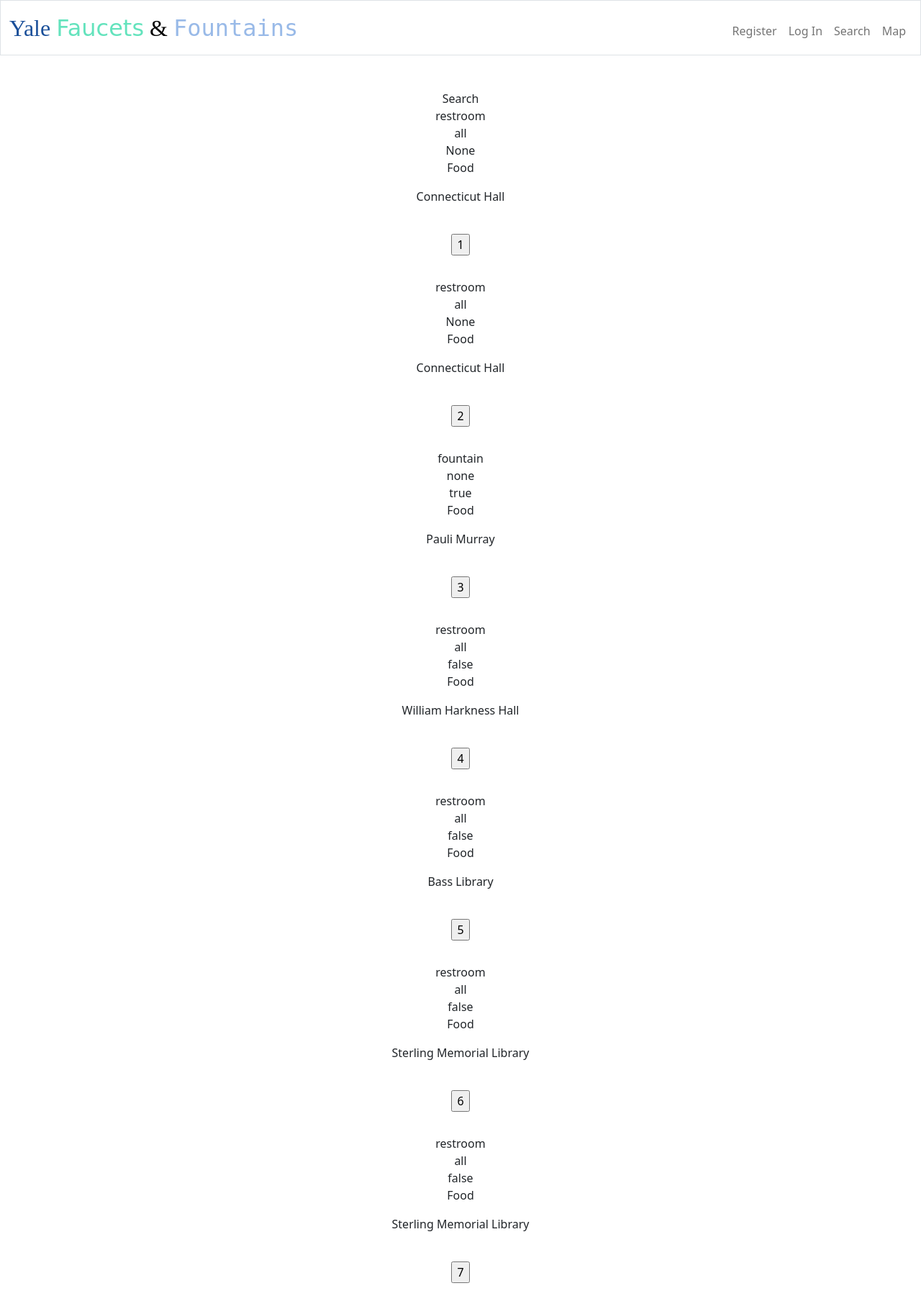
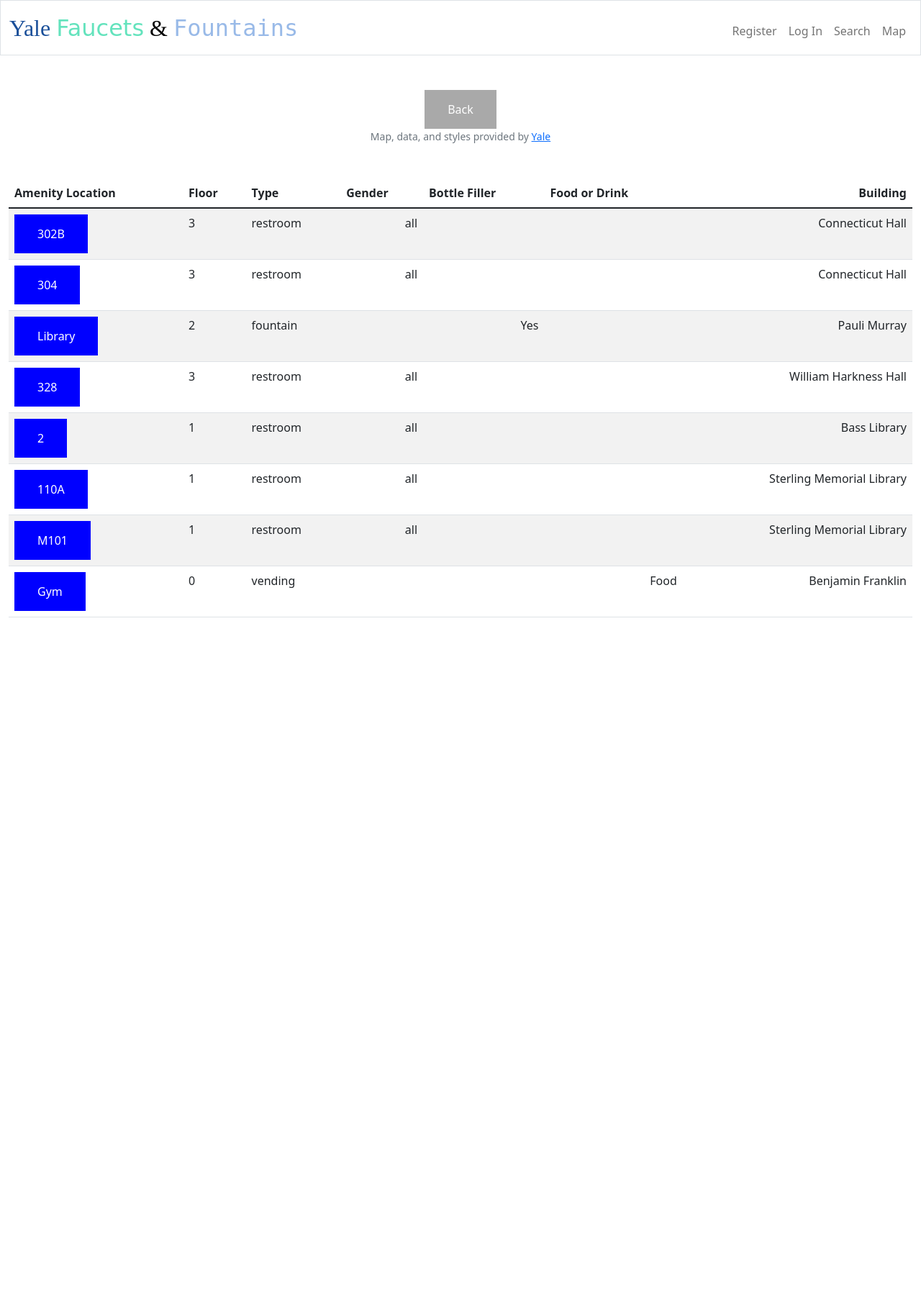
Before and after one commit to creedgar/finalproject, a Flask app: page /search in a window 1280 px wide. Shown: the top 1801 px of the page at 72% size. After the commit the page ends 858 px from the top, so only its background shows below. Run offline with Flask 2, Linux system fonts and the light colour scheme; some libraries are stand-ins or nearby versions.

Commit message:
lots of updates

```diff
--- a/app.py
+++ b/app.py
@@ -167,6 +167,7 @@ def search():
             avg_rev=(s/c)
         else:
             avg_rev="N/A"
+        print(amenity)
         return render_template("amenities.html", amenity=amenity, building=building, reviews=reviews, avg_rev=avg_rev)
     else:
         amenities=db.execute("SELECT * FROM amenities")
@@ -182,7 +183,7 @@ def review():
         rating=request.form.get("rating")
         id=request.form.get("amen")
         db.execute("INSERT INTO reviews (amenity_id, text, rating) VALUES (?, ?, ?)", id, review, rating)
-        amenity=db.execute("SELECT * FROM amenities WHERE id=?", id)
+        amenity=db.execute("SELECT * FROM amenities WHERE id=?", id)[0]
         build_id=db.execute("SELECT * FROM amenities WHERE id=?", id)[0]["building_id"]
         building=db.execute("SELECT name FROM building WHERE id=?", build_id)[0]["name"]
         reviews=db.execute("SELECT * FROM reviews WHERE amenity_id = ?", id)
--- a/static/styles.css
+++ b/static/styles.css
@@ -190,3 +190,14 @@ nav .navbar-brand .fountains
 .buttoncs:hover {
   opacity: 1.0;
 }
+
+.button2 {
+  background-color: blue;
+  border: none;
+  color: white;
+  padding: 15px 32px;
+  text-align: center;
+  text-decoration: none;
+  display: inline-block;
+  font-size: 16px;
+}
--- a/templates/search.html
+++ b/templates/search.html
@@ -6,19 +6,57 @@
 {% endblock %}
 
 {% block main %}
+
 <form action="/search" method="post">
-        <div>Search</div>
     {% for amenity in amenities %}
-        <div class="mb-3">
-            <div class="mb-3">{{amenity.type}}<br>{{amenity.gender}}<br>{{amenity.bottle_filler}}<br>{{amenity.vend_type}}</div>
+<input style="display:none" type="submit" name="amen" value="{{amenity.id}}">
+    {% endfor %}
+
+<button class="button">Back</button>
+<table class="table table-striped">
+    <thead>
+        <tr>
+            <th class="text-start">Amenity Location</th>
+            <th class="text-start">Floor</th>
+            <th class="text-start">Type</th>
+            <th class="text-start">Gender</th>
+            <th class="text-start">Bottle Filler</th>
+            <th class="text-start">Food or Drink</th>
+            <th class="text-end">Building</th>
+        </tr>
+    </thead>
+    <tbody>
+    {% for amenity in amenities %}
+        <tr>
+            <td class="text-start"><button class="button2" type="submit" name="amen" value="{{amenity.id}}">{{amenity.name}}</button></td>
+            <td class="text-start">{{ amenity.floor }}</td>
+            <td class="text-start">{{ amenity.type }}</td>
+            {% if amenity.type == "restroom" %}
+                    <td class="text-end">{{amenity.gender}}</td>
+            {% else %}
+                <td class="text-end"> </td>
+            {% endif %}
+            {% if amenity.type == "fountain" %}
+                {% if amenity.bottle_filler == "true" %}
+                    <td class="text-end">Yes</td>
+                {% else %}
+                    <td class="text-end">No</td>
+                {% endif %}
+            {% else %}
+                <td class="text-end"> </td>
+            {% endif %}
+            {% if amenity.type == "vending" %}
+                <td class="text-end">{{amenity.vend_type}}</td>
+            {% else %}
+                <td class="text-end"> </td>
+            {% endif %}
             {% for building in buildings%}
                 {% if building.id == amenity.building_id %}
-                        <div class="mb-3">{{building.name}}</div>
+                    <td class="text-end">{{ building.name }}</td>
                 {% endif %}
             {% endfor %}
-                <br>
-            <input class="mb-3" type="submit" name="amen" value="{{amenity.id}}" text ="{{amenity.name}}">
-        </div>
+        </tr>
     {% endfor %}
+</tbody>
 </form>
 {% endblock %}
--- a/templates/vend.html
+++ b/templates/vend.html
@@ -26,7 +26,7 @@
                 <td class="text-start">{{ vendmachine.name }}</td>
                 <td class="text-start">{{ vendmachine.floor }}</td>
                 <td class="text-start">{{ vendmachine.vend_type }}</td>
-                <td class="text-end">{{ restroom.rating }}</td>
+                <td class="text-end">{{ vendmachine.rating }}</td>
             </tr>
         {% endfor %}
         </tbody>
```
Also changed, not shown: templates/amenities.html (+19 -11 lines), templates/submit.html (+15 -6 lines), amenities.db, 2 other files. Lines whose indentation alone changed are shown as unchanged.
